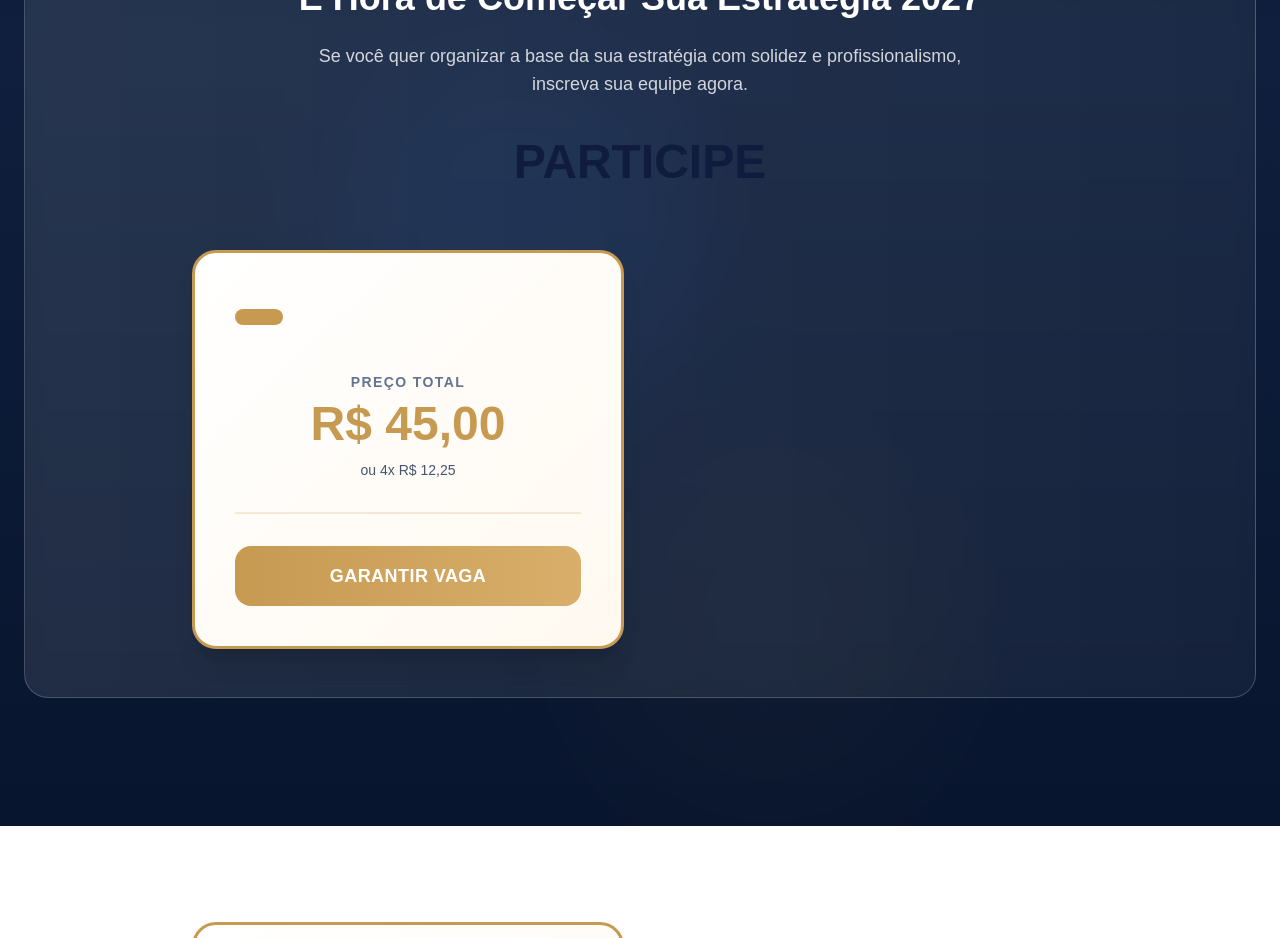
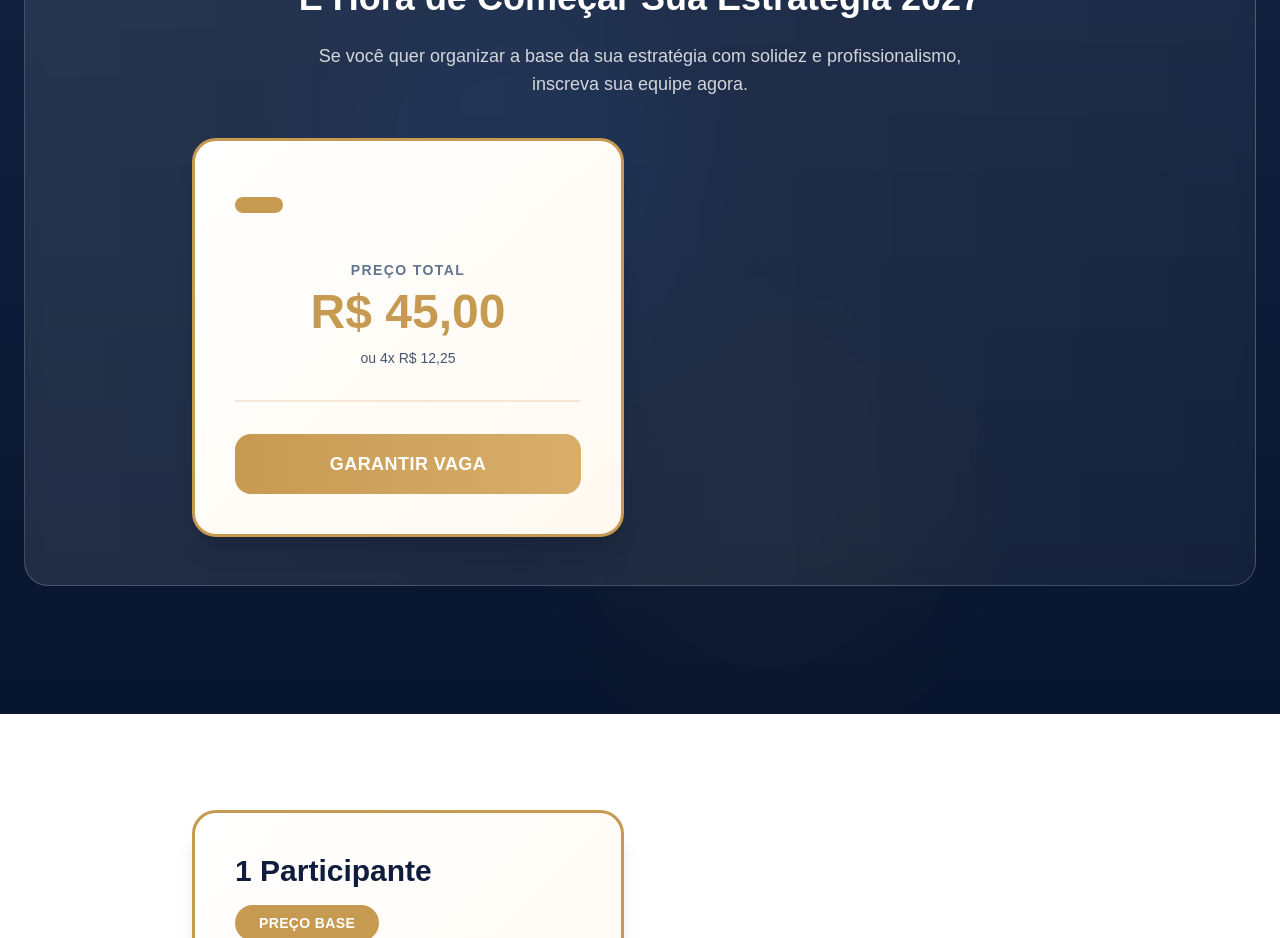
Before and after one commit to cleliapuc/ipge, a Next.js app: page / in a window 1280 px wide. Shown: the part 3880-4818 px from the top of the page. Built offline with nearby package versions, Linux system fonts and the light colour scheme.

Commit message:
layout novo

```diff
--- a/app/page.tsx
+++ b/app/page.tsx
@@ -452,7 +452,6 @@ export default function IPGEExecutiveSummit() {
             <p className="text-white/80 text-lg mb-10 max-w-2xl mx-auto">Se você quer organizar a base da sua estratégia com solidez e profissionalismo, inscreva sua equipe agora.</p>
 
   <div className="max-w-7xl mx-auto px-6">
-    <h2 className="text-5xl font-black text-[#101C3D] mb-16 text-center">PARTICIPE</h2>
 
     <div className="grid md:grid-cols-2 gap-8 max-w-4xl mx-auto">
 
```
